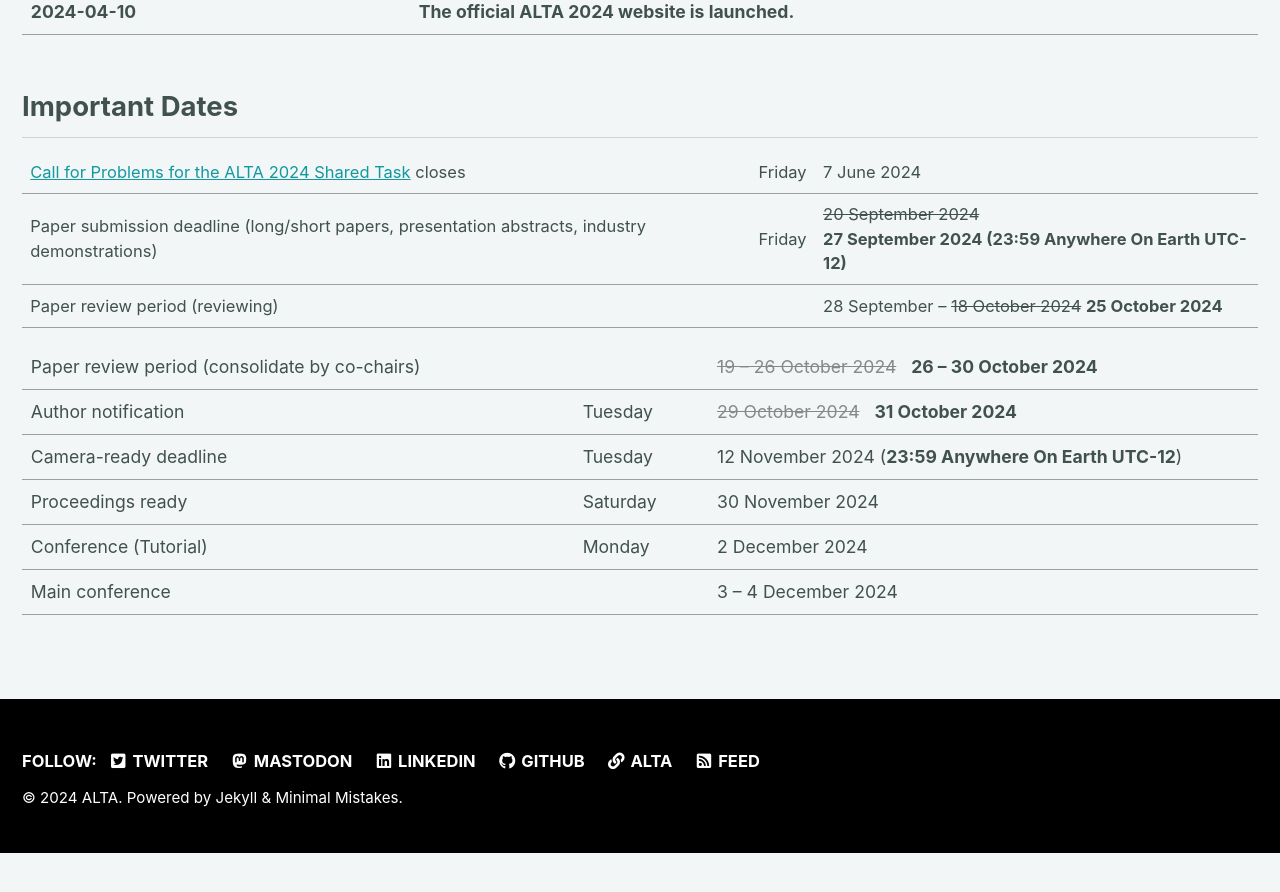
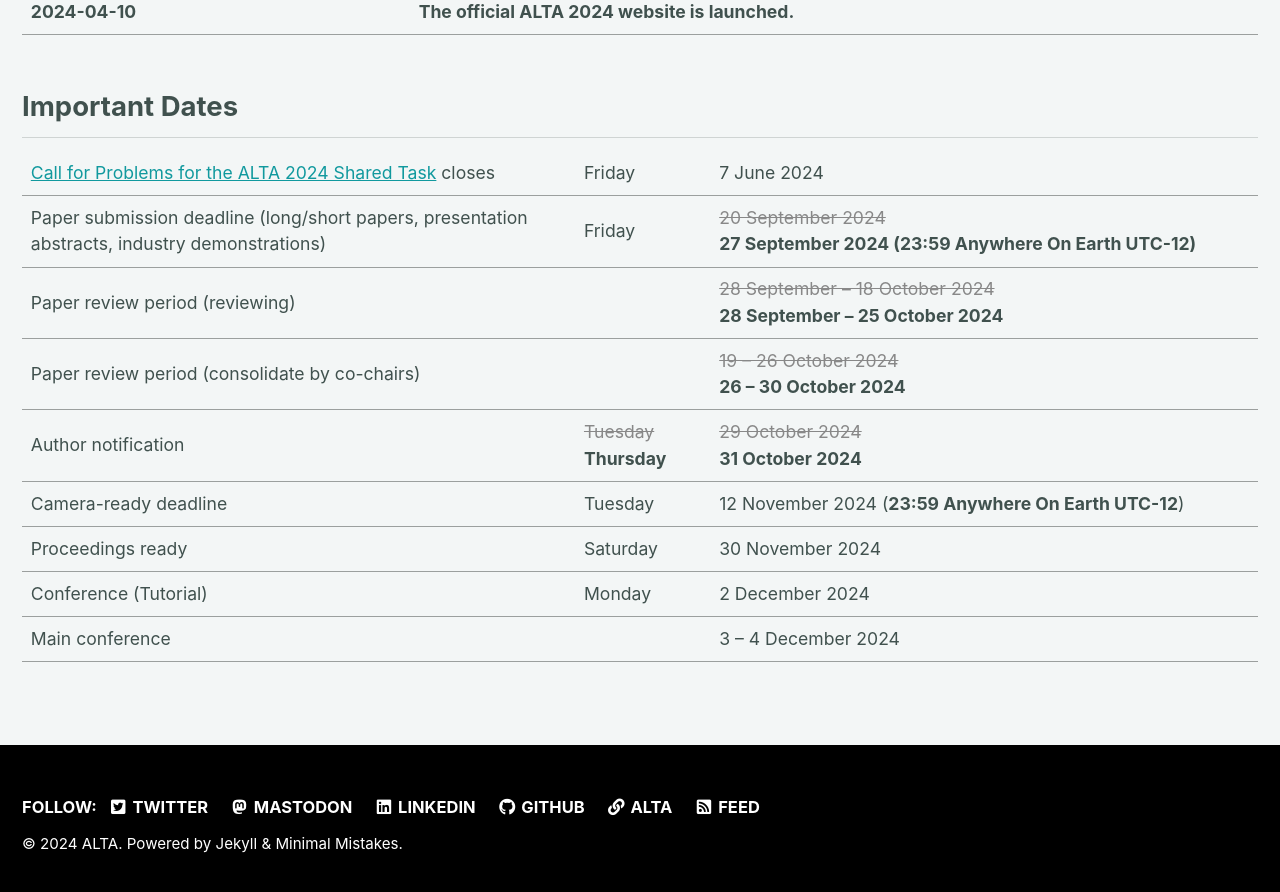
Before and after one commit to jkkummerfeld/alta2025, a Jekyll site: the page built from _pages/home.md, in a window 1280 px wide and 900 px high, scrolled down 1050 px. Shown: the top 892 px of the window. Built offline with Jekyll 4.4.1, drawn with Linux system fonts in a browser that asks for light colours; cached includes are drawn as plain includes; before the commit the page ends 1903 px from its top, so only the background shows below that.

Commit message:
Fine tune layout

```diff
--- a/_pages/home.md
+++ b/_pages/home.md
@@ -37,10 +37,9 @@ The 22nd Annual Workshop of the Australasian Language Technology Association (AL
 </style>
 | [Call for Problems for the ALTA 2024 Shared Task](/calls) closes | Friday | 7 June 2024
 | Paper submission deadline (long/short papers, presentation abstracts, industry demonstrations) | Friday | <del>20 September 2024</del> <br> **27 September 2024 (23:59 Anywhere On Earth UTC-12)**
-| Paper review period (reviewing) | | 28 September -- <del>18 October 2024</del> **25 October 2024**
-
-| Paper review period (consolidate by co-chairs) | | <del>19 -- 26 October 2024</del> &nbsp; **26 -- 30 October 2024**
-| Author notification | Tuesday | <del>29 October 2024</del> &nbsp; **31 October 2024**
+| Paper review period (reviewing) | | <del>28 September -- 18 October 2024</del> <br> **28 September -- 25 October 2024**
+| Paper review period (consolidate by co-chairs) | | <del>19 -- 26 October 2024</del> <br> **26 -- 30 October 2024**
+| Author notification | <del>Tuesday</del> **Thursday** | <del>29 October 2024</del> <br> **31 October 2024**
 | Camera-ready deadline | Tuesday | 12 November 2024 (**23:59 Anywhere On Earth UTC-12**)
 | Proceedings ready | Saturday | 30 November 2024
 | Conference (Tutorial) | Monday | 2 December 2024
```
